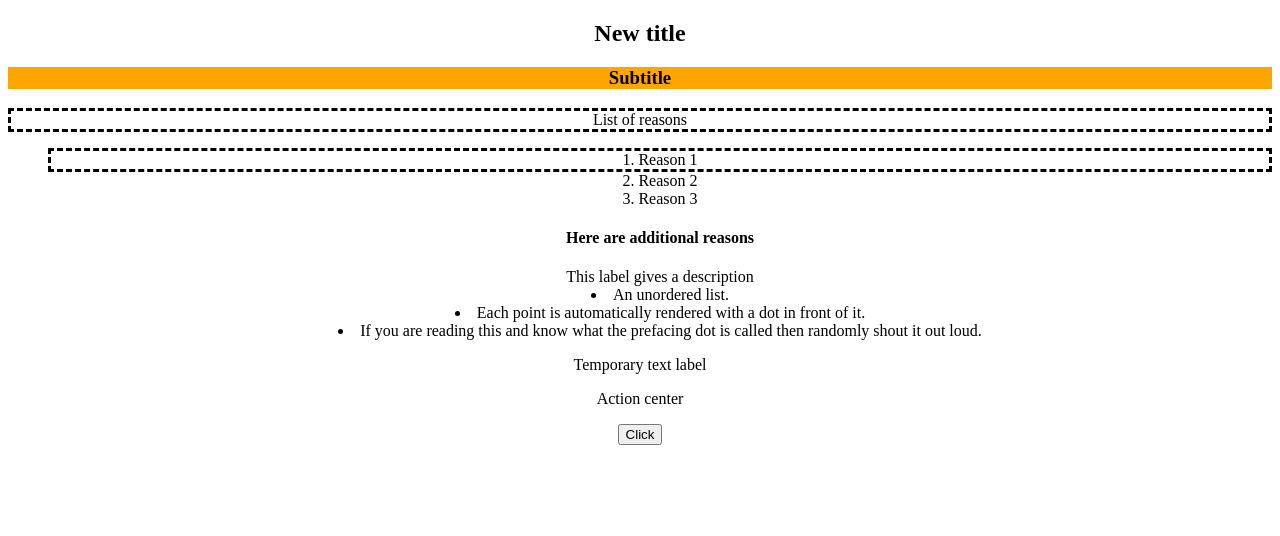
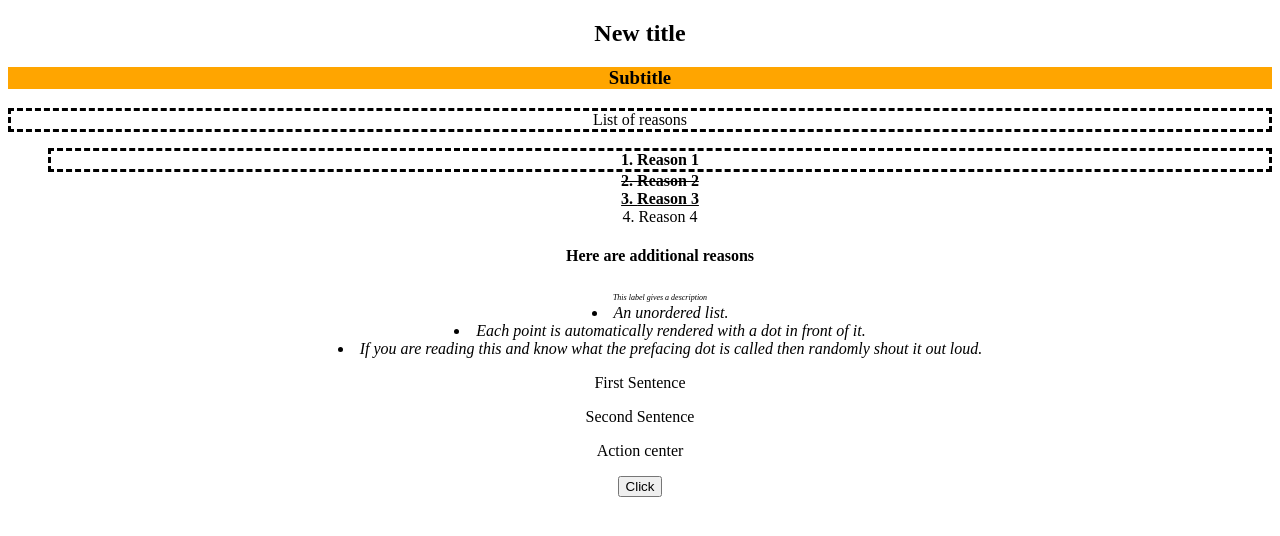
Before and after one commit to Nikolaj93/NodeJs_elective, a plain HTML site: page 2/1._Intro_Files/3._jQuery/2._jQuery_Exercises/index.html in a window 1280 px wide. Both pictures are taken after a click on the button "Click". Drawn offline with nearby package versions, Linux system fonts and the light colour scheme.

Commit message:
jQuery exersices

```diff
--- a/2/1._Intro_Files/3._jQuery/2._jQuery_Exercises/index.js
+++ b/2/1._Intro_Files/3._jQuery/2._jQuery_Exercises/index.js
@@ -1,4 +1,4 @@
-//exercises 1-5
+//--------exercises 1-5--------//
 
 //centers the webpage
 $("body").css("text-align", "center");
@@ -15,3 +15,76 @@ $(".subtitle-box h4").hide();
 
 //adds a dashed border around reason
 $(".reason").css("border-style", "dashed");
+
+//--------exercises 6-8--------//
+$("ol li").css("font-weight", "bold");
+
+$("ol li").last().css("text-decoration", "underline");
+
+//$("ol li:nth-child(2)").css("text-decoration", "line-through");
+
+$("ol li:eq(1)").css("text-decoration", "line-through");
+
+//--------exercises 9-10--------//
+
+//changes all the elements inside of the second list to italics in one query
+$(".second-list li, span").css("font-style", "italic");
+
+//Changes the span font sizes
+//  em is relative and better to use than px (pixel).. since computers and phones have different screen sizes
+$(".second-list span").css("font-size", "0.5em");
+
+//--------exercises 11-15--------//
+
+//removes the first label element in the unused box.
+$(".unused-box label").remove();
+
+//adds a paragraph saying "Second Sentence".
+$(".unused-box").append("<p>", "Second Sentence");
+
+//adds a paragraph before the previous one.
+$(".unused-box").prepend("<p>", "First Sentence");
+
+//Changes the class name from unused-box to used-box.
+$(".unused-box").attr("class", "used-box");
+
+//changes to "used-boxed-clicked" when mouse click occurs.
+$(".used-box").click(() => {
+    ($(".used-box").toggleClass("used-boxed-clicked"));
+});
+
+/*$(document).ready(() => {
+    $(".used-box").click(() => {
+        $(".used-box").toggleClass("used-boxed-clicked");
+    }
+});*/
+
+//--------exercises 16-18--------//
+
+//adds text on the button saying "You're ready to click"
+//.html() can NOT be used in XML documents.
+/*
+$("#submit-button").hover(
+    () => {
+    $("#submit-button").text("You're ready to click");
+},
+() => {
+    $("#submit-button").text("Click");
+});*/
+
+//regular function
+$("#submit-button").mouseenter(function() {
+    $(this).text("You're ready to click");
+});
+//arrow function
+$("#submit-button").mouseleave((event) => {
+    $(event.currentTarget).text("Click");
+});
+
+//Adds a reason to the ordered list when the button is clicked.
+let listNumber = $("#first-list li").length;
+
+$("#submit-button").click(() => {
+    listNumber++;
+    $("#first-list").append("<li>" + "Reason " + listNumber);
+});
```
Also changed, not shown: 2/1._Intro_Files/3._jQuery/2._jQuery_Exercises/index.html (+7 -0 lines).
